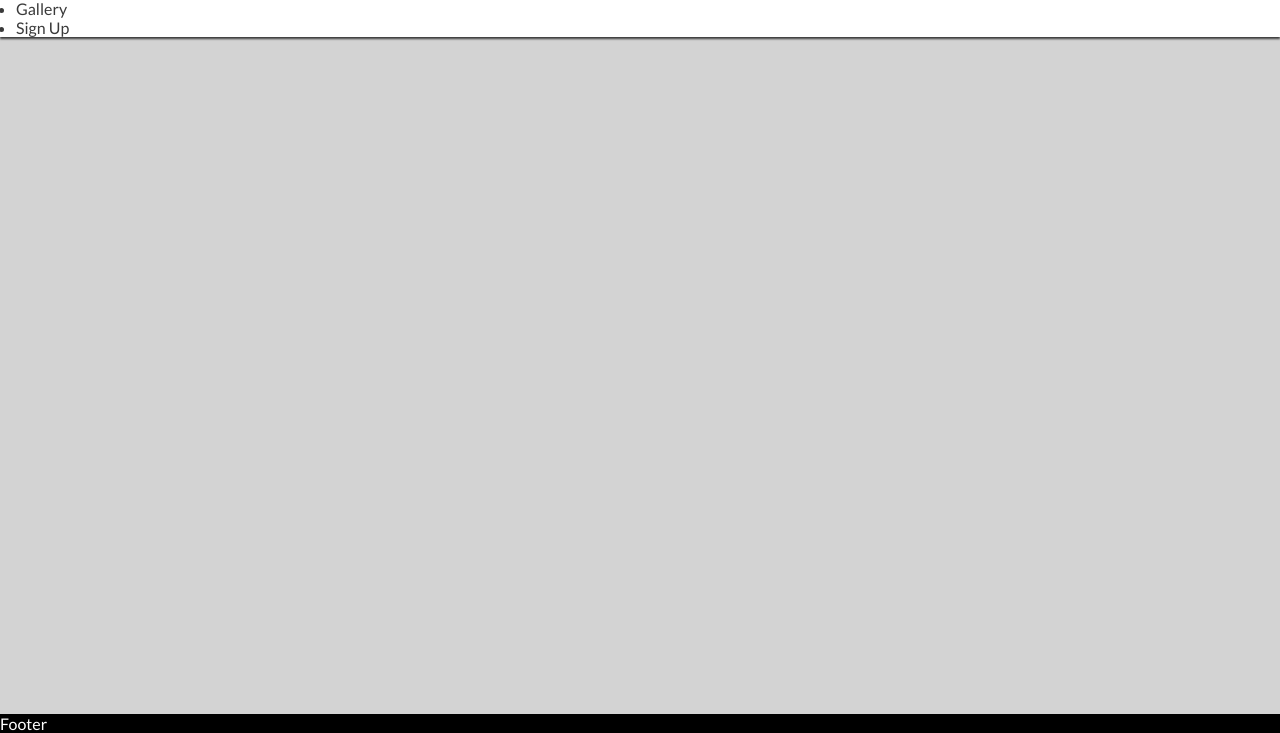
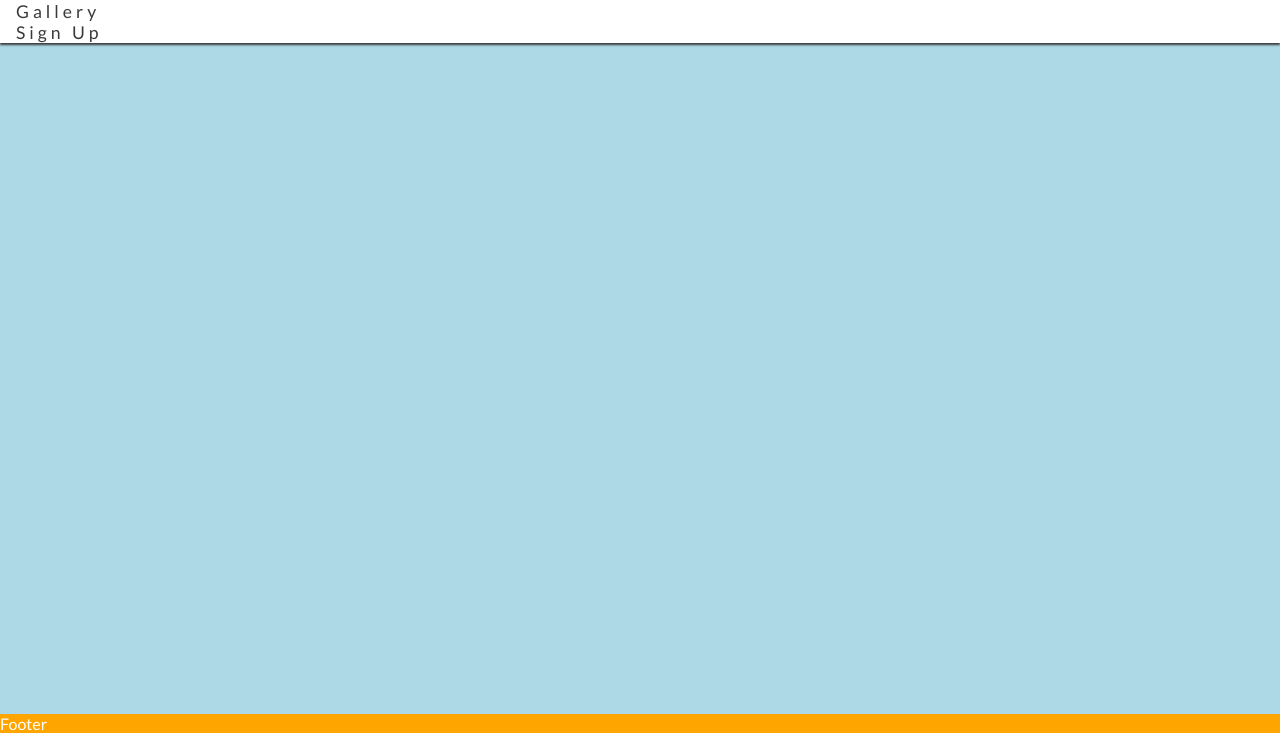
Before and after one commit to JamesVanstone/Love-Running, a plain HTML site: page index.html in a window 1280 px wide. Shown: the part 67-800 px from the top of the page. Drawn offline with nearby package versions, Linux system fonts and the light colour scheme.

Commit message:
Add better list style for nav menu

```diff
--- a/assets/css/style.css
+++ b/assets/css/style.css
@@ -41,15 +41,21 @@ h1 {
     color: #252525;
 }
 
+#menu {
+    font-size: 110%;
+    letter-spacing: 4px;
+    list-style-type:none;
+}
+
 /* Main Content */
 main {
-    background-color: lightgray;
+    background-color: lightblue;
     /* Make main element take up any surplus space on the page. */
     flex: 1 0 auto;
 }
 
 /* Footer */
 footer {
-    background-color: black;
+    background-color: orange;
     color: white;
 }
--- a/index.html
+++ b/index.html
@@ -24,7 +24,7 @@
             <h1 id="logo">Love Running</h1>
         </a>
         <nav>
-            <ul>
+            <ul id="menu">
                 <li><a href="">Home</a></li>
                 <li><a href="">Gallery</a></li>
                 <li><a href="">Sign Up</a></li>
```
